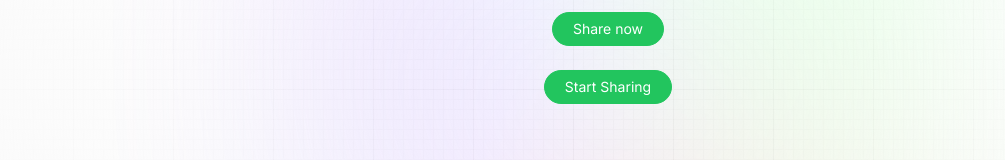
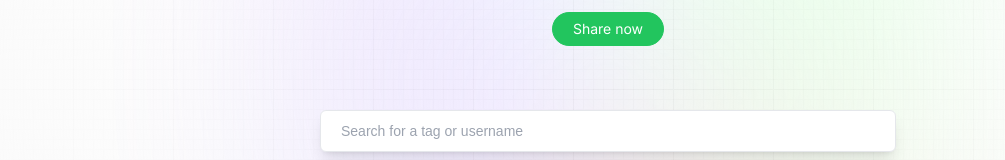
Before and after one commit to attilalb/littlewins, a Next.js app: page / in a window 1280 px wide. Shown: the part 316-476 px from the top of the page, without its empty margins (32-1037 px from the left). Built offline with nearby package versions, Linux system fonts and the light colour scheme; no server answers; the database is empty.

Commit message:
remove duplicate CTA from landing

```diff
--- a/app/page.jsx
+++ b/app/page.jsx
@@ -19,12 +19,6 @@ const Home = () => {
         Share now
       </Link>
 
-      <Link
-        href="/create-prompt"
-        className="rounded-full border mt-6 border-green-500 bg-green-500 py-1.5 px-5 text-white transition-all hover:bg-white hover:text-green-500 text-center text-sm font-inter flex items-center justify-center"
-      >
-        Start Sharing
-      </Link>
       <Feed />
     </section>
   );
```
